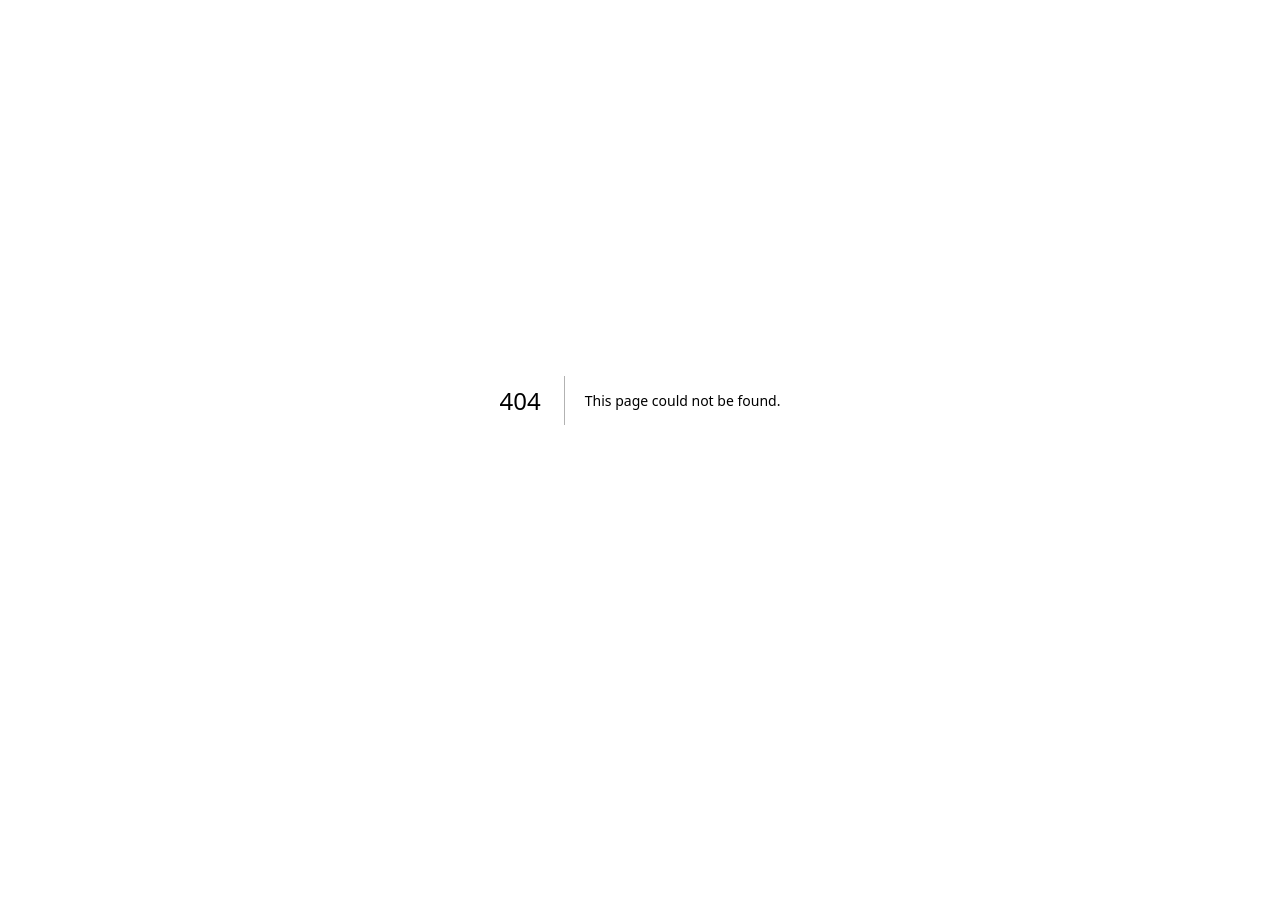
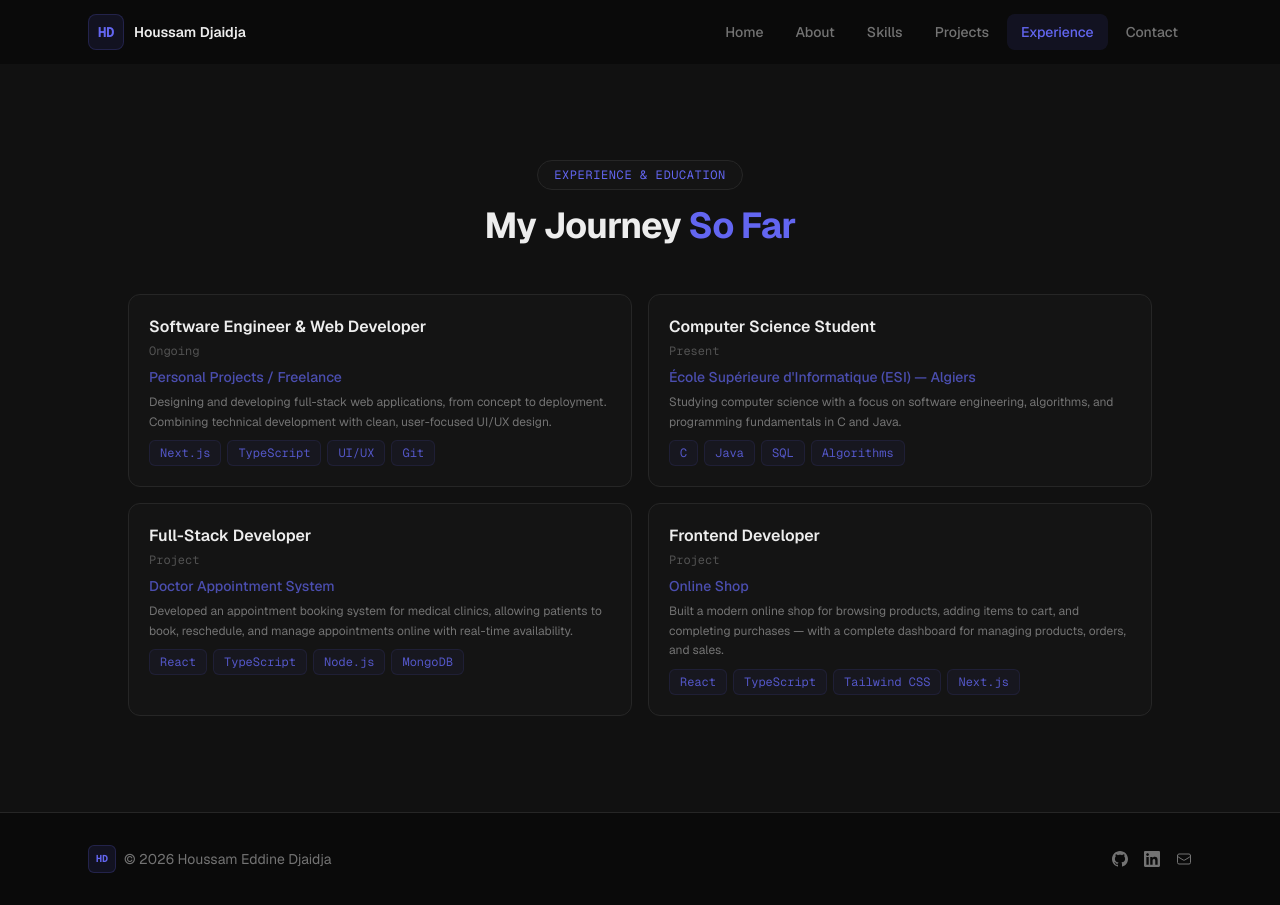
Before and after one commit to houssamdjaidja/Portfolio, a Next.js app: page /experience in a window 1280 px wide. Before the commit this address had no page. Before the commit the page ends 800 px from the top, so only its background shows below. Built offline with nearby package versions, Linux system fonts and the light colour scheme.

Commit message:
Move experience & education to separate page

```diff
--- /dev/null
+++ b/src/app/experience/page.tsx
@@ -0,0 +1,22 @@
+import Navbar from "@/components/Navbar";
+import Experience from "@/components/Experience";
+import Footer from "@/components/Footer";
+import type { Metadata } from "next";
+
+export const metadata: Metadata = {
+  title: "Experience & Education | Houssam Eddine Djaidja",
+  description:
+    "Experience, education, and project history of Houssam Eddine Djaidja — CS student at ESI Algiers and full-stack web developer.",
+};
+
+export default function ExperiencePage() {
+  return (
+    <>
+      <Navbar />
+      <main className="min-h-[100dvh] pt-16">
+        <Experience />
+      </main>
+      <Footer />
+    </>
+  );
+}
--- a/src/app/page.tsx
+++ b/src/app/page.tsx
@@ -5,7 +5,6 @@ import Hero from "@/components/Hero";
 import About from "@/components/About";
 import Skills from "@/components/Skills";
 import Projects from "@/components/Projects";
-import Experience from "@/components/Experience";
 import Contact from "@/components/Contact";
 import Footer from "@/components/Footer";
 import { useScrollReveal } from "@/hooks/useScrollReveal";
@@ -21,7 +20,6 @@ export default function Home() {
         <About />
         <Skills />
         <Projects />
-        <Experience />
         <Contact />
       </main>
       <Footer />
--- a/src/components/Navbar.tsx
+++ b/src/components/Navbar.tsx
@@ -1,36 +1,51 @@
 "use client";
 
 import { useState, useEffect } from "react";
+import Link from "next/link";
+import { usePathname } from "next/navigation";
 
 const navItems = [
   { label: "Home", href: "#home" },
   { label: "About", href: "#about" },
   { label: "Skills", href: "#skills" },
   { label: "Projects", href: "#projects" },
-  { label: "Experience", href: "#experience" },
+  { label: "Experience", href: "/experience" },
   { label: "Contact", href: "#contact" },
 ];
 
 export default function Navbar() {
+  const pathname = usePathname();
+  const isExperiencePage = pathname === "/experience";
+
   const [scrolled, setScrolled] = useState(false);
-  const [active, setActive] = useState("Home");
+  const [active, setActive] = useState(isExperiencePage ? "Experience" : "Home");
   const [mobileOpen, setMobileOpen] = useState(false);
 
   useEffect(() => {
+    if (isExperiencePage) {
+      setActive("Experience");
+      return;
+    }
     const onScroll = () => {
       setScrolled(window.scrollY > 50);
-      const sections = navItems.map((n) => n.href.slice(1));
+      const sections = navItems
+        .filter((n) => n.href.startsWith("#"))
+        .map((n) => n.href.slice(1));
+      const labels = navItems
+        .filter((n) => n.href.startsWith("#"))
+        .map((n) => n.label);
       for (let i = sections.length - 1; i >= 0; i--) {
         const el = document.getElementById(sections[i]);
         if (el && el.getBoundingClientRect().top <= 120) {
-          setActive(navItems[i].label);
+          setActive(labels[i]);
           break;
         }
       }
     };
     window.addEventListener("scroll", onScroll);
+    onScroll();
     return () => window.removeEventListener("scroll", onScroll);
-  }, []);
+  }, [isExperiencePage]);
 
   const handleClick = (label: string) => {
     setActive(label);
@@ -56,20 +71,34 @@ export default function Navbar() {
         </a>
 
         <div className="hidden md:flex items-center gap-1">
-          {navItems.map((item) => (
+          {navItems.map((item) => {
+            const isActive = active === item.label;
+            const className = `px-3.5 py-2 rounded-lg text-sm font-medium transition-all duration-200 ${
+              isActive ? "text-accent bg-accent/10" : "text-muted hover:text-foreground hover:bg-white/5"
+            }`;
+            if (item.href.startsWith("/")) {
+              return (
+                <Link
+                  key={item.href}
+                  href={item.href}
+                  onClick={() => handleClick(item.label)}
+                  className={className}
+                >
+                  {item.label}
+                </Link>
+              );
+            }
+            return (
               <a
                 key={item.href}
                 href={item.href}
                 onClick={() => handleClick(item.label)}
-              className={`px-3.5 py-2 rounded-lg text-sm font-medium transition-all duration-200 ${
-                active === item.label
-                  ? "text-accent bg-accent/10"
-                  : "text-muted hover:text-foreground hover:bg-white/5"
-              }`}
+                className={className}
               >
                 {item.label}
               </a>
-          ))}
+            );
+          })}
         </div>
 
         <button
@@ -89,20 +118,34 @@ export default function Navbar() {
         }`}
       >
         <div className="px-4 sm:px-6 py-3 flex flex-col gap-0.5">
-          {navItems.map((item) => (
+          {navItems.map((item) => {
+            const isActive = active === item.label;
+            const className = `px-4 py-3 rounded-lg text-sm font-medium transition-all ${
+              isActive ? "text-accent bg-accent/10" : "text-muted hover:text-foreground hover:bg-white/5"
+            }`;
+            if (item.href.startsWith("/")) {
+              return (
+                <Link
+                  key={item.href}
+                  href={item.href}
+                  onClick={() => handleClick(item.label)}
+                  className={className}
+                >
+                  {item.label}
+                </Link>
+              );
+            }
+            return (
               <a
                 key={item.href}
                 href={item.href}
                 onClick={() => handleClick(item.label)}
-              className={`px-4 py-3 rounded-lg text-sm font-medium transition-all ${
-                active === item.label
-                  ? "text-accent bg-accent/10"
-                  : "text-muted hover:text-foreground hover:bg-white/5"
-              }`}
+                className={className}
               >
                 {item.label}
               </a>
-          ))}
+            );
+          })}
         </div>
       </div>
     </nav>
```
Lines whose indentation alone changed are shown as unchanged.
